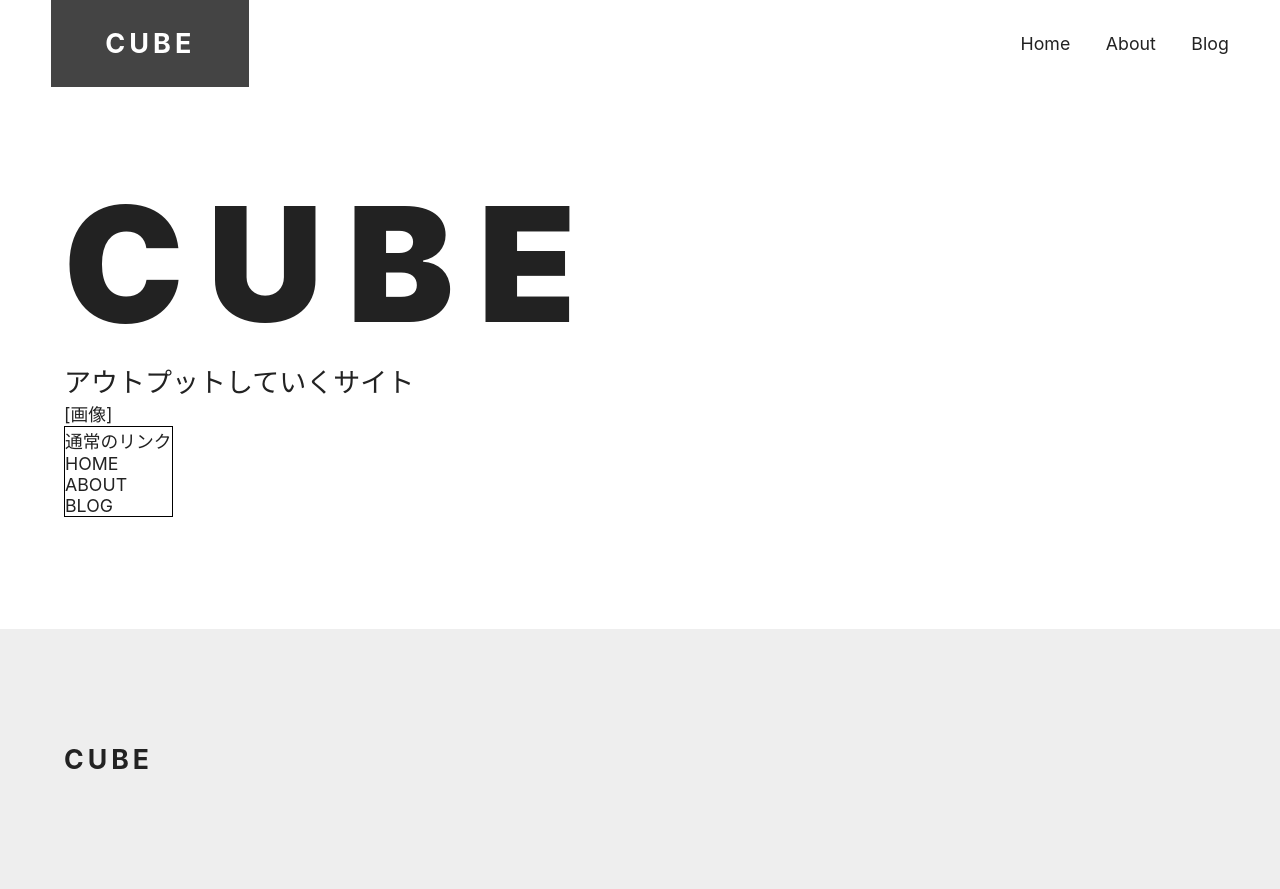
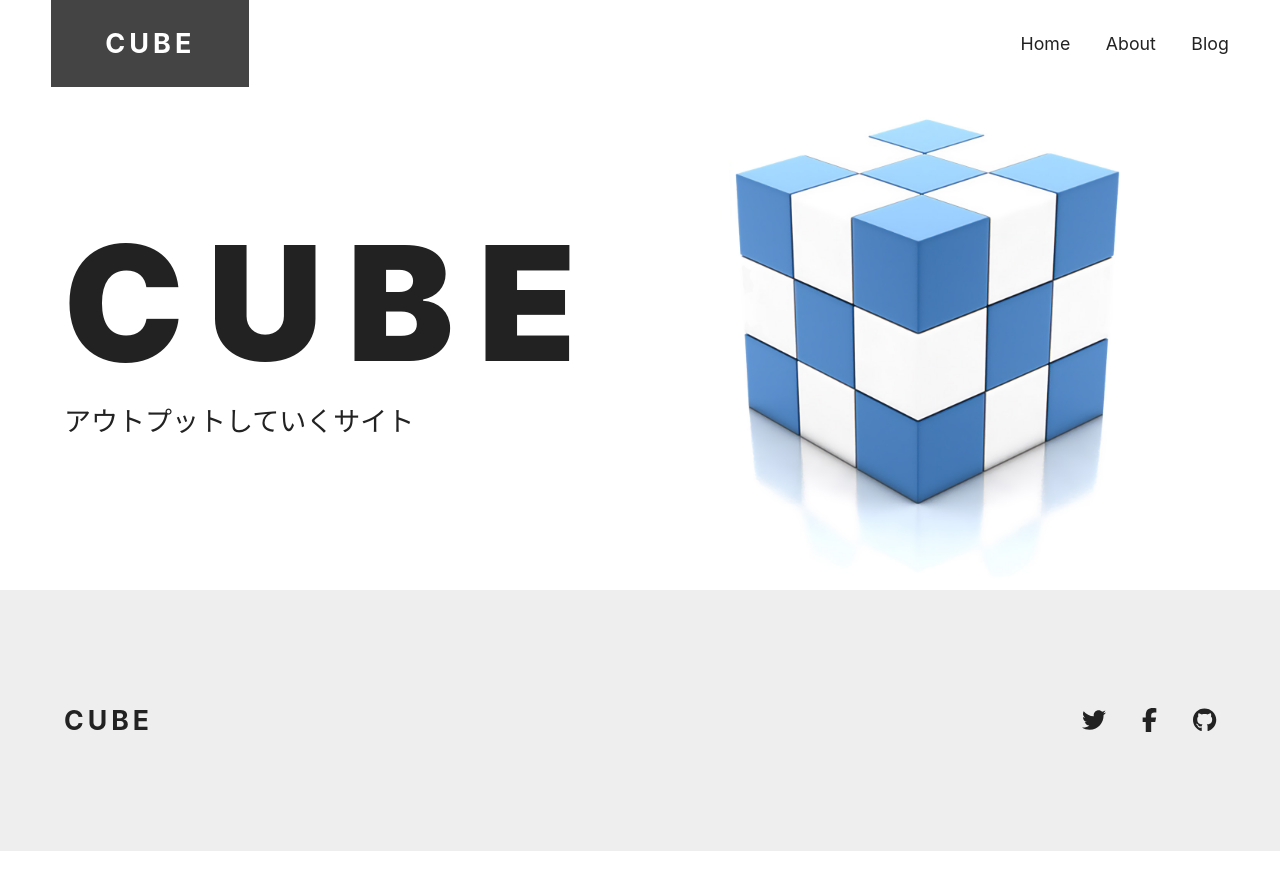
Before and after one commit to ChishioHikaru/blog-next, a Next.js app: page / in a window 1280 px wide. After the commit the page ends 851 px from the top, so only its background shows below. Built offline with nearby package versions, Linux system fonts and the light colour scheme.

Commit message:
20230824

```diff
--- a/components/contact.js
+++ b/components/contact.js
@@ -1,9 +1,11 @@
 import styles from 'styles/contact.module.scss'
+import Social from 'components/social'
 
 export default function Contact() {
   return (
     <div className={styles.stack}>
       <h3 className={styles.heading}>Contact</h3>
+      <Social iconSize="30px" />
       <address>cube@web.mail.address</address>
     </div>
   )
--- a/components/footer.js
+++ b/components/footer.js
@@ -1,6 +1,7 @@
 import Container from 'components/container'
 import Logo from 'components/logo'
 import styles from 'styles/footer.module.scss'
+import Social from 'components/social'
 
 export default function Footer() {
   return (
@@ -8,6 +9,7 @@ export default function Footer() {
       <Container>
         <div className={styles.flexContainer}>
           <Logo />
+          <Social />
         </div>
       </Container>
     </footer>
--- a/components/hero.js
+++ b/components/hero.js
@@ -1,4 +1,6 @@
 import styles from 'styles/hero.module.scss'
+import Image from 'next/image'
+import cube from 'images/cube.jpg'
 
 export default function Hero({ title, subtitle, imageOn = false }) {
   return (
@@ -6,8 +8,21 @@ export default function Hero({ title, subtitle, imageOn = false }) {
       <div className={styles.text}>
         <h1 className={styles.title}>{title}</h1>
         <p className={styles.subtitle}>{subtitle}</p>
-        {imageOn && <figure>[画像]</figure>}
-        <div
+      </div>
+      {imageOn && (
+        <figure className={styles.image}>
+          <Image
+            src={cube}
+            alt="キューブの画像"
+            style={{
+              width: '100%',
+              height: 'auto',
+            }}
+            sizes="(min-width: 1152px)576px, (min-width: 768px) 50vw, 100vw"
+          />
+        </figure>
+      )}
+      {/* <div
           className="link_wrap"
           style={{ border: '1px solid #000', display: 'inline-block' }}
         >
@@ -18,8 +33,7 @@ export default function Hero({ title, subtitle, imageOn = false }) {
           <a href="about">ABOUT</a>
           <br />
           <a href="blog">BLOG</a>
-        </div>
-      </div>
+        </div> */}
     </div>
   )
 }
--- /dev/null
+++ b/components/social.js
@@ -0,0 +1,33 @@
+import styles from 'styles/social.module.scss'
+
+import { FontAwesomeIcon } from '@fortawesome/react-fontawesome'
+import {
+  faTwitter,
+  faFacebookF,
+  faGithub,
+} from '@fortawesome/free-brands-svg-icons'
+
+export default function Social({ iconSize = 'initial' }) {
+  return (
+    <ul className={styles.list} style={{ '--icon-size': iconSize }}>
+      <li>
+        <a href="https://twitter.com/" target="_blank">
+          <FontAwesomeIcon icon={faTwitter} />
+          <span className="sr-only">Twitter</span>
+        </a>
+      </li>
+      <li>
+        <a href="https://www.facebook.com/" target="_blank">
+          <FontAwesomeIcon icon={faFacebookF} />
+          <span className="sr-only">Facebook</span>
+        </a>
+      </li>
+      <li>
+        <a href="https://github.com/" target="_blank">
+          <FontAwesomeIcon icon={faGithub} />
+          <span className="sr-only">GitHub</span>
+        </a>
+      </li>
+    </ul>
+  )
+}
--- a/package.json
+++ b/package.json
@@ -9,6 +9,11 @@
     "lint": "next lint"
   },
   "dependencies": {
+    "@fortawesome/fontawesome-svg-core": "^6.4.2",
+    "@fortawesome/free-brands-svg-icons": "^6.4.2",
+    "@fortawesome/free-regular-svg-icons": "^6.4.2",
+    "@fortawesome/free-solid-svg-icons": "^6.4.2",
+    "@fortawesome/react-fontawesome": "^0.2.0",
     "@types/node": "20.4.10",
     "@types/react": "18.2.20",
     "@types/react-dom": "18.2.7",
--- a/pages/_app.js
+++ b/pages/_app.js
@@ -1,5 +1,10 @@
 import 'styles/globals.scss'
 import Layout from 'components/layout'
+
+// Font Awesomeの設定
+import { config } from '@fortawesome/fontawesome-svg-core'
+import '@fortawesome/fontawesome-svg-core/styles.css'
+config.autoAddCss = false
 
 function MyApp({ Component, pageProps }) {
   return (
--- a/pages/about.js
+++ b/pages/about.js
@@ -18,7 +18,7 @@ export default function About() {
       <figure>
         <Image
           src={eyecatch}
-          alt=""
+          alt="犬の画像です"
           style={{
             width: '100%',
             height: 'auto',
--- a/styles/hero.module.scss
+++ b/styles/hero.module.scss
@@ -16,3 +16,14 @@
 .subtitle {
   font-size: var(--small-heading2);
 }
+
+/* image */
+.image {
+  width: 100%;
+}
+
+@media (min-width: 768px) {
+  .image {
+    width: 50%;
+  }
+}
--- /dev/null
+++ b/styles/social.module.scss
@@ -0,0 +1,5 @@
+.list {
+  display: flex;
+  gap: 1.5em;
+  font-size: var(--icon-size, 24px);
+}
```
Also changed, not shown: pages/index.js (line endings or trailing spaces), 2 other files (tests, documents, lock files or other folders).
